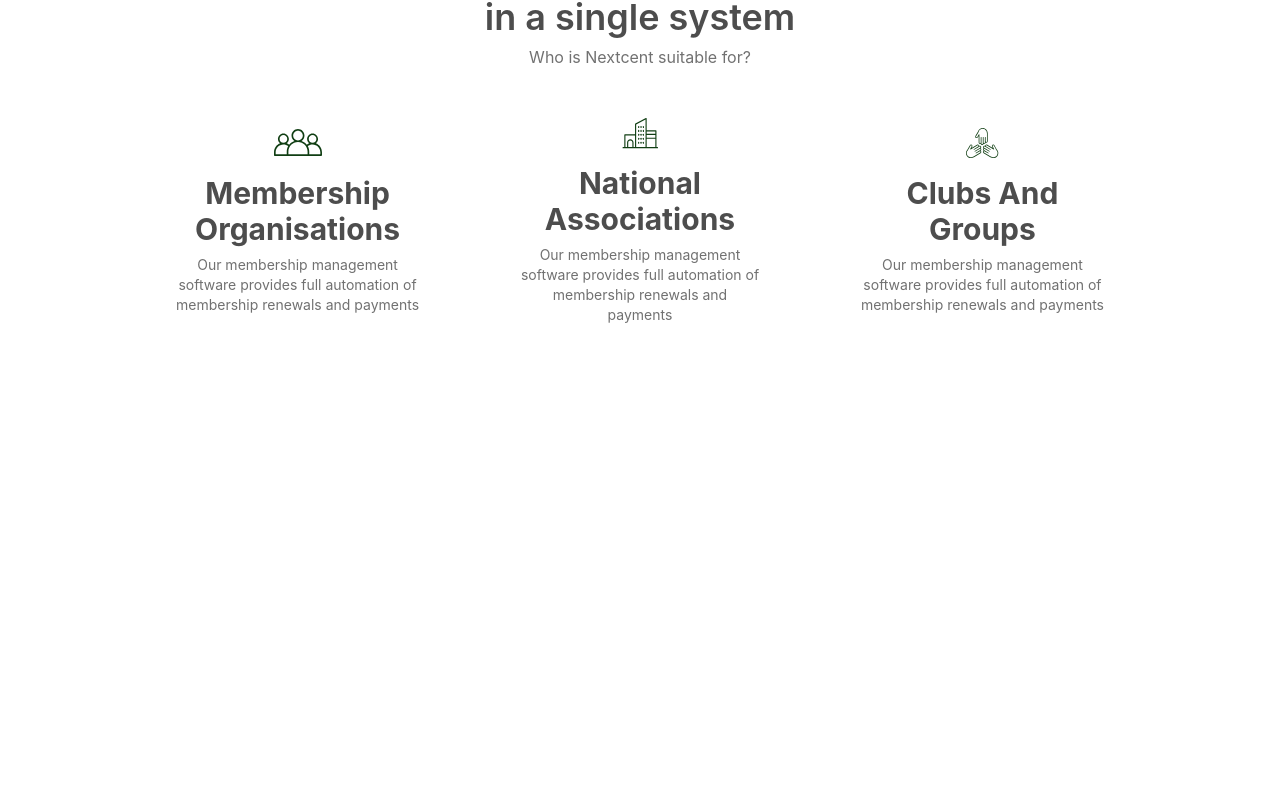
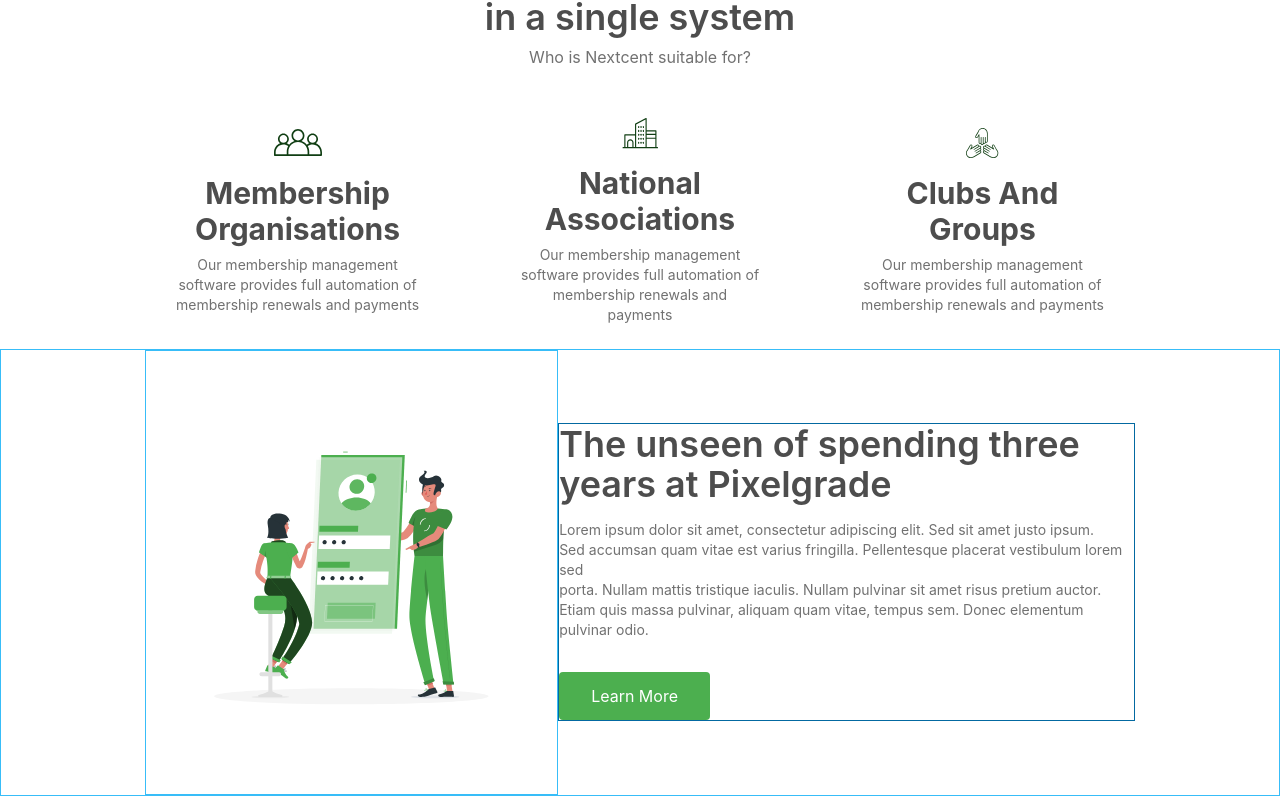
Before and after one commit to GaneshGourav/responsiveweb_page, a React (Create React App) app: page / in a window 1280 px wide. Shown: the part 934-1730 px from the top of the page. Before the commit the page ends 1283 px from the top, so only its background shows below. Built offline with nearby package versions, Linux system fonts and the light colour scheme.

Commit message:
client-4 design done

```diff
--- a/src/components/Client.jsx
+++ b/src/components/Client.jsx
@@ -4,6 +4,7 @@
 import logo4 from "../assests/client-logo-4.svg";
 import logo5 from "../assests/client-logo-6.svg";
 import logo6 from "../assests/client-logo-7.svg";
+import clientLogo from "../assests/client-logo-8.svg"
 import communityLogo from "../assests/community-logo.svg";
 import homeLogo from "../assests/Home-logo.svg";
 import groupLogo from "../assests/Group-logo.svg";
@@ -66,6 +67,19 @@
           </p>
         </div>
       </div>
+
+      <div className="flex justify-around items-center px-36 font-[Inter] text-left self-stretch m-auto border border-sky-400">
+        <div className="border border-sky-400 w-1440px">
+          <img src={clientLogo} className="py-12 h-[443px] w-[442px]"  alt="" />
+        </div>
+        <div className="border border-sky-700 flex flex-col items-start">
+          <p className="text-4xl font-semibold  text-[#4D4D4D] ">The unseen of spending three <br /> years at Pixelgrade</p>
+          <p className="mt-4 text-[#717171] text-sm">Lorem ipsum dolor sit amet, consectetur adipiscing elit. Sed sit amet justo ipsum. <br /> Sed accumsan quam vitae est varius fringilla. Pellentesque placerat vestibulum lorem sed <br /> porta. Nullam mattis tristique iaculis. Nullam pulvinar sit amet risus pretium auctor. <br /> Etiam quis massa pulvinar, aliquam quam vitae, tempus sem. Donec elementum pulvinar odio.</p>
+          <button className="rounded bg-[#4CAF4F] px-8 py-3 text-white mt-8">
+            Learn More
+          </button>
+        </div>
+      </div>
     </>
   );
 };
```
Also changed, not shown: src/assests/client-logo-8.svg (added).
